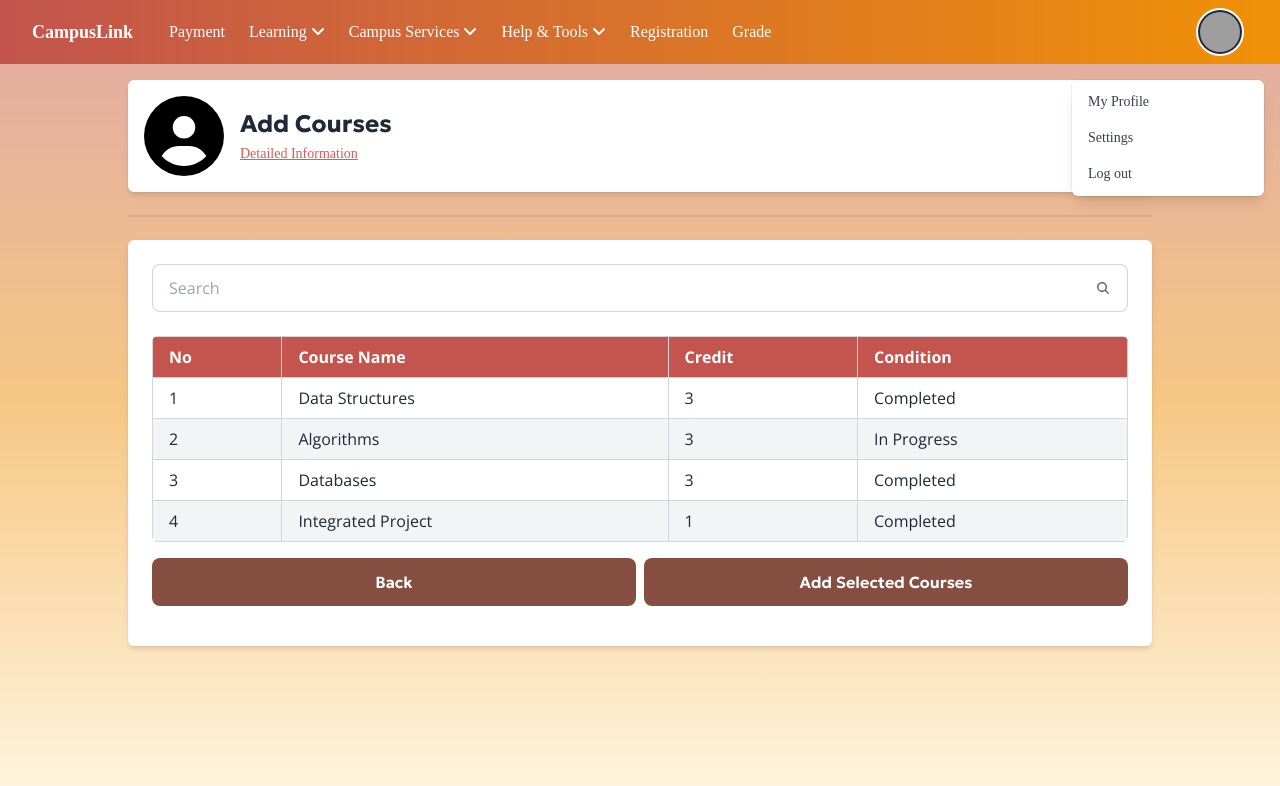
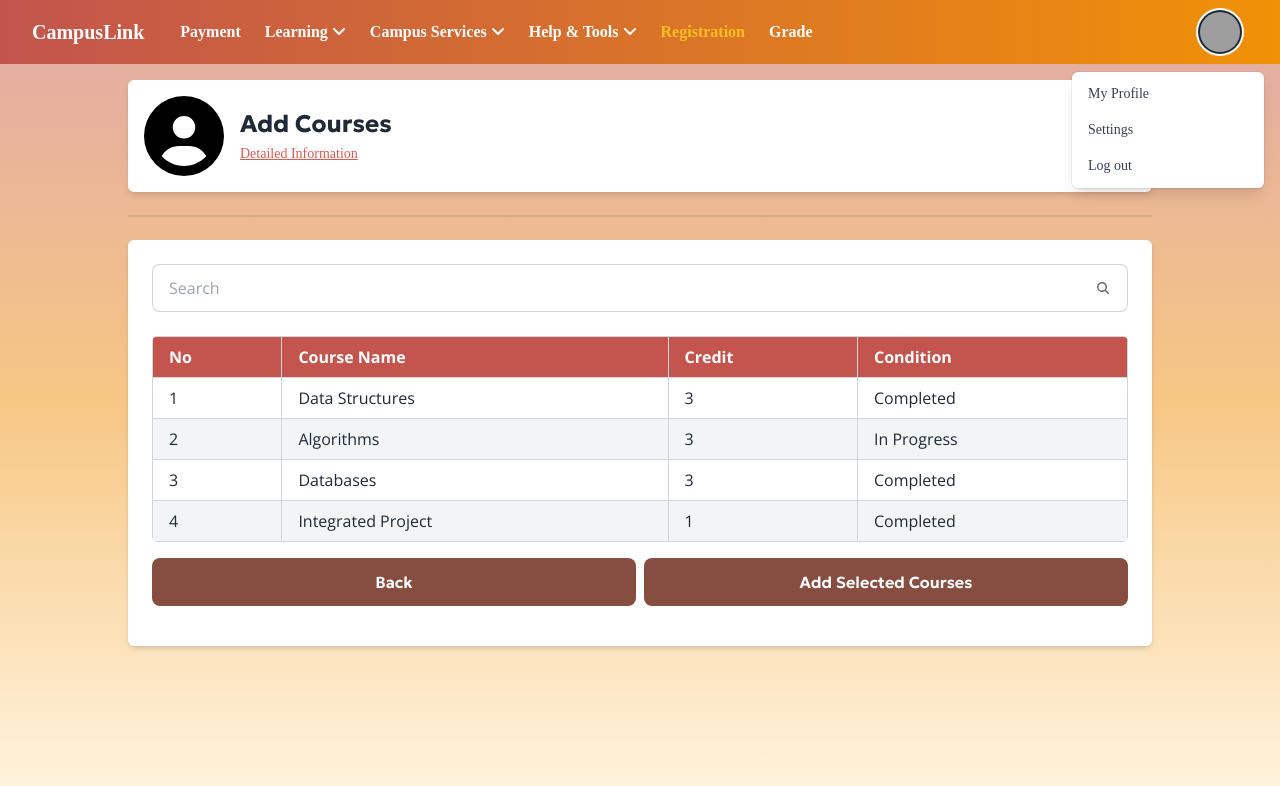
Before and after one commit to KMUTT-CampusLink/campus-client, a React (Vite) app: page /regis/course/add in a window 1280 px wide. Both pictures are taken after a click on the button 1220 px from the left and 32 px from the top of the page. Shown: the top 786 px of the page. Built offline with nearby package versions, Linux system fonts and the light colour scheme; grey boxes are pictures that could not be loaded; a web font is replaced by a local one.

Commit message:
added active link indicator

```diff
--- a/src/modules/registration/components/NavBar.jsx
+++ b/src/modules/registration/components/NavBar.jsx
@@ -7,7 +7,7 @@ import {
   faCircleUser,
 } from "@fortawesome/free-solid-svg-icons";
 import { useState, useEffect, useRef } from "react";
-import { Link } from "react-router-dom";
+import { Link, NavLink } from "react-router-dom";
 
 const NavBar = () => {
   const navigationLinks = [
@@ -27,13 +27,13 @@ const NavBar = () => {
       name: "Campus Services",
       href: "/clubs",
       sublinks: ["Clubs", "Transport", "Parking & Bikes", "Buildings & Safety"],
-      subhrefs: ["/clubs", "/transport", "parking", "security"],
+      subhrefs: ["/clubs", "/transport", "/parking", "/security"],
     },
     {
       name: "Help & Tools",
       href: "/attendance",
       sublinks: ["Attendance", "Help Bot", "Campus Map"],
-      subhrefs: ["/attendance", "/botastra", "map"],
+      subhrefs: ["/attendance", "/botastra", "/map"],
     },
     {
       name: "Registration",
@@ -119,14 +119,24 @@ const NavBar = () => {
       >
         <div className="h-16 flex py-2 mx-auto max-w-7xl justify-between items-center">
           <Link to="/">
-            <div className="text-lg font-bold">CampusLink</div>
+            <div className="text-xl font-bold">CampusLink</div>
           </Link>
           <div className="ml-6 flex-grow flex-wrap">
             {navigationLinks.map((link, index) => (
-              <div className="dropdown dropdown-hover" key={index}>
-                <div tabIndex={index} className="hover:text-orange-300 px-3">
+              <div
+                className="dropdown dropdown-hover font-semibold"
+                key={index}
+              >
+                <div tabIndex={index} className="hover:text-amber-400 px-3">
                   {link.sublinks.length == 0 ? (
-                    <Link to={link.href}>{link.name}</Link>
+                    <NavLink
+                      to={link.href}
+                      className={({ isActive }) =>
+                        isActive ? "text-amber-400" : ""
+                      }
+                    >
+                      {link.name}
+                    </NavLink>
                   ) : (
                     <div>
                       {link.name} <FontAwesomeIcon icon={faAngleDown} />
@@ -138,14 +148,20 @@ const NavBar = () => {
                   <>
                     <ul
                       tabIndex={index}
-                      className="dropdown-content menu bg-[#f2f2f2] text-[#864e41] rounded-box z-[1] w-52 p-2 shadow"
+                      className="dropdown-content menu bg-white text-[#864e41] rounded-box z-[1] w-52 p-2 shadow"
                     >
                       {link.sublinks.map((sublink, subindex) => (
-                        <li
-                          key={subindex}
-                          className="hover:bg-[#f69800] hover:text-white hover:rounded-md"
-                        >
-                          <Link to={link.subhrefs[subindex]}>{sublink}</Link>
+                        <li key={subindex} className="mt-1 mb-1">
+                          <NavLink
+                            to={link.subhrefs[subindex]}
+                            className={({ isActive }) =>
+                              isActive
+                                ? "bg-[#f69800] text-white rounded-md hover:bg-[#f69800] hover:text-white hover:rounded-md"
+                                : "hover:bg-[#f69800] hover:text-white hover:rounded-md"
+                            }
+                          >
+                            {sublink}
+                          </NavLink>
                         </li>
                       ))}
                     </ul>
@@ -214,23 +230,25 @@ const NavBar = () => {
                 className="text-black w-20 h-20 mr-4"
               />
             </div>
-            <div className="mt-4 space-y-2">
+            <div className="mt-4 space-y-2 font-semibold">
               {navigationLinks.map((link, index) => (
-                <>
-                  <div key={index} className="block">
+                <div key={index}>
+                  <div className="block">
                     <div
                       onClick={() => toggleDropdown(index)}
-                      className="hover:text-orange-300 cursor-pointer flex justify-between"
+                      className="hover:text-amber-400 cursor-pointer flex justify-between mt-1 mb-1"
                     >
                       {link.sublinks.length == 0 ? (
-                        <Link
+                        <NavLink
                           to={link.href}
-                          className="hover:text-orange-300 px-3"
+                          className={({ isActive }) =>
+                            isActive ? "text-amber-400 px-3" : "px-3"
+                          }
                         >
                           {link.name}
-                        </Link>
+                        </NavLink>
                       ) : (
-                        <div className="hover:text-orange-300 px-3 flex justify-between items-center w-full">
+                        <div className="hover:text-amber-400 px-3 flex justify-between items-center w-full">
                           <span className="text-left">{link.name}</span>
                           <FontAwesomeIcon
                             icon={faAngleDown}
@@ -242,13 +260,17 @@ const NavBar = () => {
                     {openDropdowns[index] && link.sublinks.length > 0 && (
                       <div className="text-white text-sm w-full mt-1 rounded-md pl-4">
                         {link.sublinks.map((sublink, subindex) => (
-                          <Link
+                          <NavLink
                             key={subindex}
                             to={link.subhrefs[subindex]}
-                            className="block px-4 py-2 hover:bg-orange-600 hover:text-white"
+                            className={({ isActive }) =>
+                              isActive
+                                ? "block px-4 py-2 bg-orange-600 text-white mt-1 mb-1"
+                                : "block px-4 py-2 hover:bg-orange-600 hover:text-white transition-colors"
+                            }
                           >
                             {sublink}
-                          </Link>
+                          </NavLink>
                         ))}
                       </div>
                     )}
@@ -256,15 +278,15 @@ const NavBar = () => {
                   {index < navigationLinks.length - 1 && (
                     <hr className="border-t-2 border-gray-300 w-full mx-3" />
                   )}
-                </>
+                </div>
               ))}
             </div>
             <div className="flex-grow"></div>
             <hr className="border-t-2 border-gray-300 w-full mx-3" />
-            <div className="mb-8">
+            <div className="mb-8 font-semibold">
               <Link
                 to="/regis/login"
-                className="block px-6 py-2 text-white hover:text-orange-300"
+                className="block px-6 py-2 text-white hover:text-amber-400"
               >
                 {" "}
                 <FontAwesomeIcon icon={faRightFromBracket} /> Log out
@@ -274,7 +296,7 @@ const NavBar = () => {
         )}
       </div>
       {isProfileOpen && (
-        <div className="absolute mt-4 mr-4 right-0 z-10 w-48 origin-top-right rounded-md bg-white py-1 shadow-lg ring-1 ring-black ring-opacity-5 transition">
+        <div className="absolute mt-2 mr-4 right-0 z-10 w-48 origin-top-right rounded-md bg-white py-1 shadow-lg ring-1 ring-black ring-opacity-5 transition">
           <Link
             to="/"
             className="block px-4 py-2 text-sm text-gray-700 hover:bg-gray-100"
```
